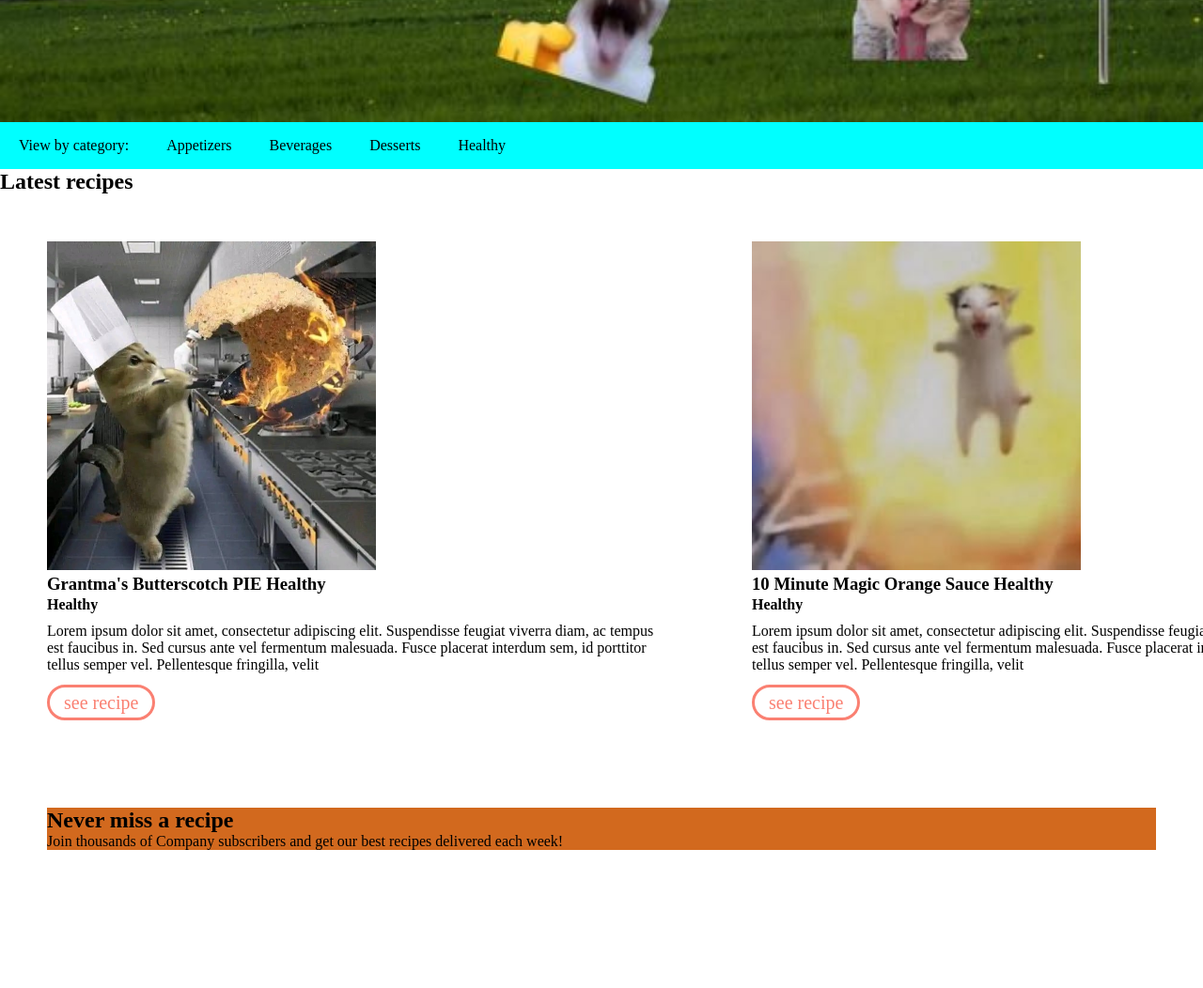
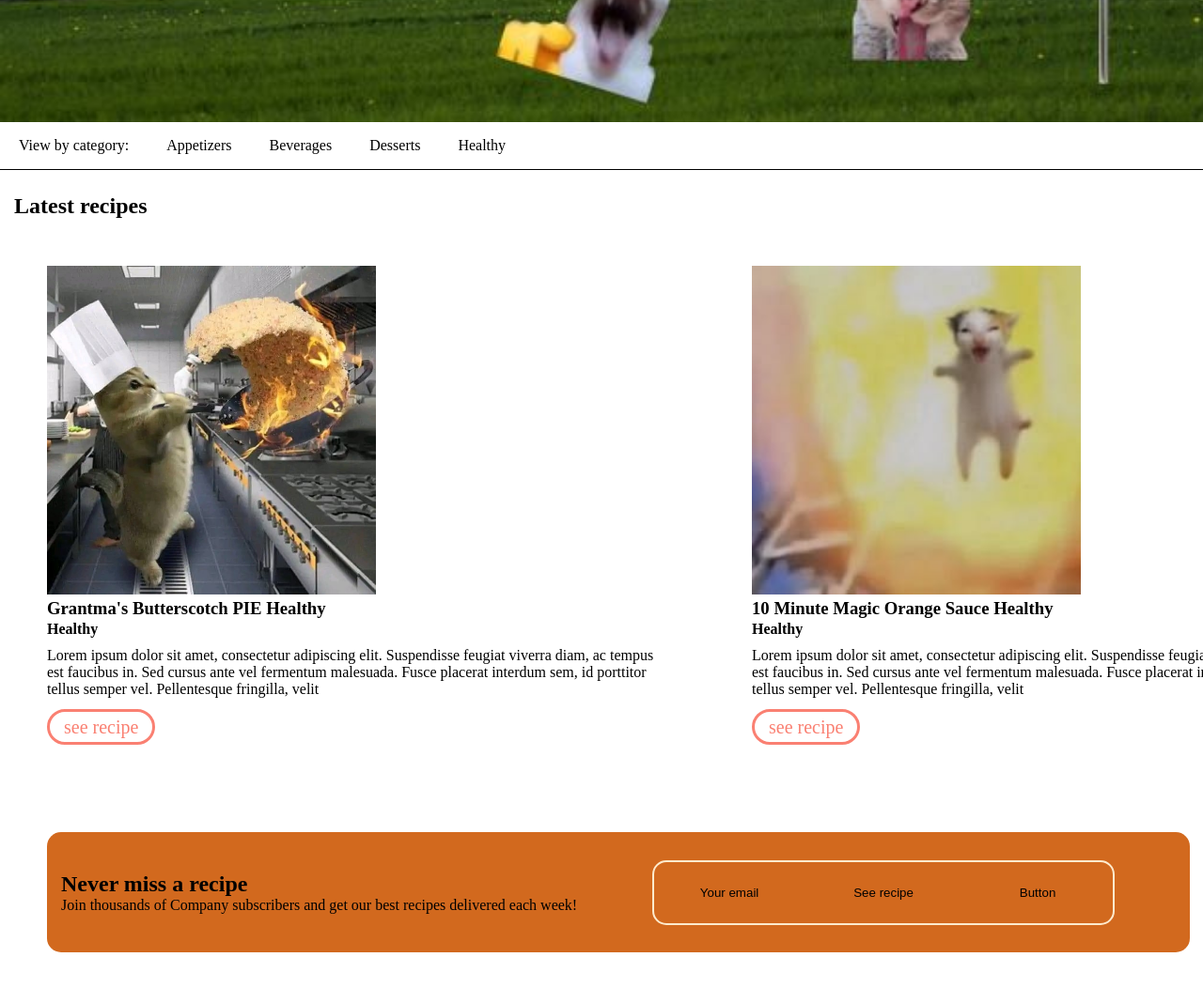
Before and after one commit to elkinfigueroa-IFC32A-EDE/pagina_receptes, a plain HTML site: page index.html in a window 1280 px wide. Shown: the part 740-1792 px from the top of the page at 94% size. Before the commit the page ends 1695 px from the top, so only its background shows below. Drawn offline with Linux system fonts and the light colour scheme.

Commit message:
wip: sigue en proceso.

```diff
--- a/index.html
+++ b/index.html
@@ -29,26 +29,33 @@
             <a class="arriba">Desserts</a>
             <a class="arriba">Healthy</a>
         </nav>
-        <h2>Latest recipes</h2>
+        <h2 class="sub">Latest recipes</h2>
         <article class="articulo1">
             <section>
                 <img src="i/gato1.jpg" height="350" width="350">
                 <h3>Grantma's Butterscotch PIE Healthy</h3>
                 <h4>Healthy</h4>
-                <p class="texto">Lorem ipsum dolor sit amet, consectetur adipiscing elit. Suspendisse feugiat viverra diam, ac tempus est faucibus in. Sed cursus ante vel fermentum malesuada. Fusce placerat interdum sem, id porttitor tellus semper vel. Pellentesque fringilla, velit</p>
+                <p class="texto1">Lorem ipsum dolor sit amet, consectetur adipiscing elit. Suspendisse feugiat viverra diam, ac tempus est faucibus in. Sed cursus ante vel fermentum malesuada. Fusce placerat interdum sem, id porttitor tellus semper vel. Pellentesque fringilla, velit</p>
                 <a id="recetas" href="pages/ejemplo1.html">see recipe</a>
             </section>
             <section>
                 <img src="i/gato2.jpeg" height="350" width="350">
                 <h3>10 Minute Magic Orange Sauce Healthy</h3>
                 <h4>Healthy</h4>
-                <p class="texto">Lorem ipsum dolor sit amet, consectetur adipiscing elit. Suspendisse feugiat viverra diam, ac tempus est faucibus in. Sed cursus ante vel fermentum malesuada. Fusce placerat interdum sem, id porttitor tellus semper vel. Pellentesque fringilla, velit</p>
+                <p class="texto1">Lorem ipsum dolor sit amet, consectetur adipiscing elit. Suspendisse feugiat viverra diam, ac tempus est faucibus in. Sed cursus ante vel fermentum malesuada. Fusce placerat interdum sem, id porttitor tellus semper vel. Pellentesque fringilla, velit</p>
                 <a id="recetas" href="pages/ejemplo1.html">see recipe</a>
             </section>
         </article>
         <div class="caja2">
-            <h2>Never miss a recipe</h2>
-            <p>Join thousands of Company subscribers and get our best recipes delivered each week!</p>
+            <div class="caja4">
+                <h2 class="subsub">Never miss a recipe</h2>
+                <p class="texto2">Join thousands of Company subscribers and get our best recipes delivered each week!</p>
+            </div>
+            <div class="caja3">
+                <input type="button" value="Your email">
+                <input type="button" value="See recipe">
+                <input type="button" value="Button">
+            </div>
         </div>
     </body>
 </html>
--- a/style.css
+++ b/style.css
@@ -8,7 +8,6 @@ body{
 }
 
 header{
-    width: 100vw;
     display: flex;
     align-items: center;
     justify-content: space-between;
@@ -27,7 +26,6 @@ nav{
     display: flex;
     width: 1400px;
     height: 50px;
-    background-color: aliceblue;
 }
 
 .principal{
@@ -49,12 +47,15 @@ h1{
     padding-bottom: 10px;
 }
 
+a{
+    text-decoration: none;
+}
+
 .arriba{
     align-content: center;
     height: 50px;
     margin-right: 20px;
     margin-left: 20px;
-    text-decoration: none;
     color:black;
 }
 
@@ -65,13 +66,18 @@ h1{
     border-radius: 25px;
     border-color: salmon;
     color: salmon;
-    text-decoration: none;
 }
 
 .categorias{
     width: 100vw;
     align-items: center;
-    background-color: aqua;
+    border-color: black;
+    border-bottom: solid 1px
+}
+
+.subsub{
+    text-align: left;
+    padding-left: 15px;
 }
 
 .articulo1{
@@ -86,7 +92,9 @@ section{
     text-align: left;
 }
 
-h2{
+.sub{
+    padding-top: 25px;
+    padding-left: 15px;
     text-align: left;
 }
 
@@ -98,13 +106,52 @@ h4{
     padding-bottom: 10px;
 }
 
-.texto{
+.texto1{
     width: 650px;
     padding-bottom: 20px;
 }
 
+.texto2{
+    padding-left: 15px;
+}
+
+
 .caja2{
+    display: flex;
     background-color: chocolate;
     margin: 50px;
     text-align: left;
+    align-content: center;
+    flex-direction: row;
+    justify-content: space-between;
+    width: 95vw;
+    height: 10vw;
+    border-radius: 15px;
 }
+
+.caja3{
+    border: solid 2px blanchedalmond;
+    border-radius: 15px;
+    height: 65px;
+    margin: auto;
+    text-align: center;
+    align-content: center;
+}
+
+.caja4{
+    text-align: center;
+    align-content: center;
+}
+
+input{
+    background-color: transparent;
+    cursor: pointer;
+    border: 0px;
+    width: 160px;
+    height: 65px;
+    border-radius: 10px;
+}
+
+input:hover{
+    background-color: blanchedalmond;
+}
```
